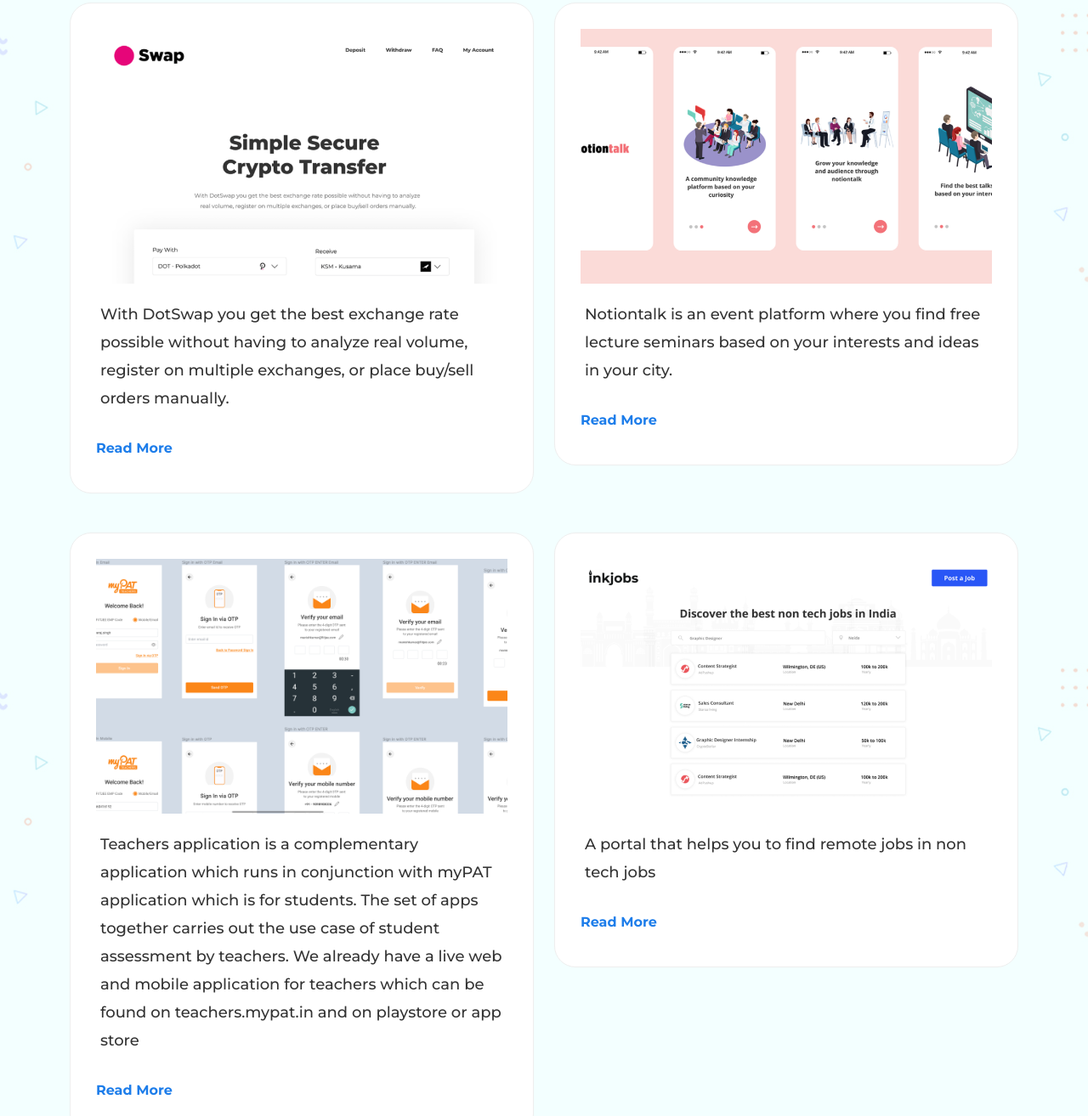
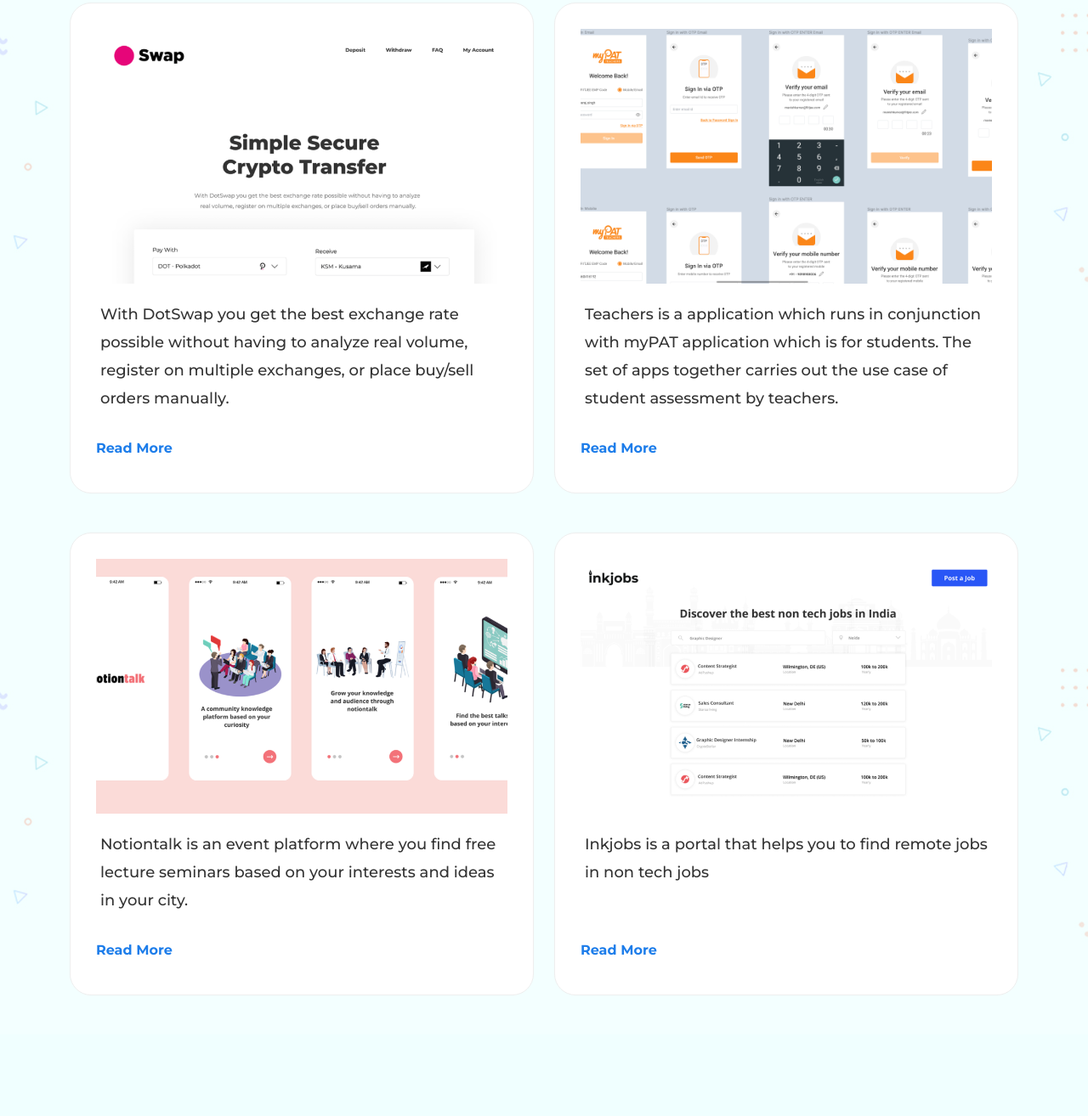
Before and after one commit to nkneeraj99/neeraj.github.io, a plain HTML site: page index.html in a window 1280 px wide. Shown: the part 913-2227 px from the top of the page at 85% size. After the commit the page ends 2131 px from the top, so only its background shows below. Drawn offline with Linux system fonts and the light colour scheme.

Commit message:
edited projects about us

```diff
--- a/index.html
+++ b/index.html
@@ -146,7 +146,7 @@
               <figcaption>
                 With DotSwap you get the best exchange rate possible without having to analyze
                 real volume, register on multiple exchanges, or place buy/sell orders manually.
-
+                <br>
               </figcaption>
             </a>
             <a href="https://www.behance.net/gallery/138168027/Crypto-Converter" target="_blank" class="read-more">
@@ -157,35 +157,13 @@
         </div>
 
         <div class="col-lg-6">
-
-          <figure>
-            <a href="https://www.behance.net/gallery/102501639/Notiontalk" target="_blank">
-              <img src="img/recent-work/notiontalk.png" width="100%" alt="">
-              <figcaption>
-                Notiontalk is an event  platform where you find free lecture seminars based on your interests and ideas in your city.
-
-              </figcaption>
-            </a>
-            <a href="https://www.behance.net/gallery/102501639/Notiontalk" target="_blank" class="read-more">
-              Read More
-            </a>
-
-          </figure>
-          </a>
-        </div>
-
-      </div>
-
-
-      <div class="row">
-        <div class="col-lg-6">
-
           <figure>
             <a href="https://www.figma.com/file/pTTtJITViUMUfCYhf9huoi/Teachers-v4---Mobile?node-id=2252%3A91271"
               target="_blank">
               <img src="img/recent-work/teachers.png" width="100%" alt="">
               <figcaption>
-                Teachers application is a complementary application which runs in conjunction with myPAT application which is for students. The set of apps together carries out the use case of student assessment by teachers. We already have a live web and mobile application for teachers which can be found on teachers.mypat.in and on playstore or app store
+                Teachers is a application which runs in conjunction with myPAT application which is for students. The
+                set of apps together carries out the use case of student assessment by teachers.
 
               </figcaption>
             </a>
@@ -197,6 +175,31 @@
           </figure>
 
 
+          </a>
+        </div>
+
+      </div>
+
+
+      <div class="row">
+        <div class="col-lg-6">
+
+          <figure>
+            <a href="https://www.behance.net/gallery/102501639/Notiontalk" target="_blank">
+              <img src="img/recent-work/notiontalk.png" width="100%" alt="">
+              <figcaption>
+                Notiontalk is an event platform where you find free lecture seminars based on your interests and ideas
+                in your city.
+
+              </figcaption>
+            </a>
+            <a href="https://www.behance.net/gallery/102501639/Notiontalk" target="_blank" class="read-more">
+              Read More
+            </a>
+
+          </figure>
+
+
         </div>
 
         <div class="col-lg-6">
@@ -204,9 +207,9 @@
             <a target="_blank" href="https://www.figma.com/file/XU5t479DXubiEUjPtYxCYE/inkjobs?node-id=0%3A1">
               <img src="img/recent-work/inkjobs.png" width="100%" alt="">
               <figcaption>
-                A portal that helps you to find remote jobs in non tech jobs
+                Inkjobs is a portal that helps you to find remote jobs in non tech jobs
 
-
+                <br> <br>
               </figcaption>
             </a>
             <a target="_blank" href="https://www.figma.com/file/XU5t479DXubiEUjPtYxCYE/inkjobs?node-id=0%3A1"
```
